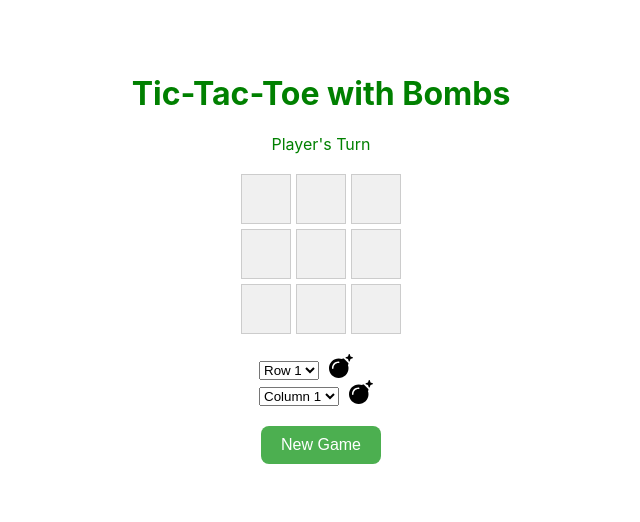
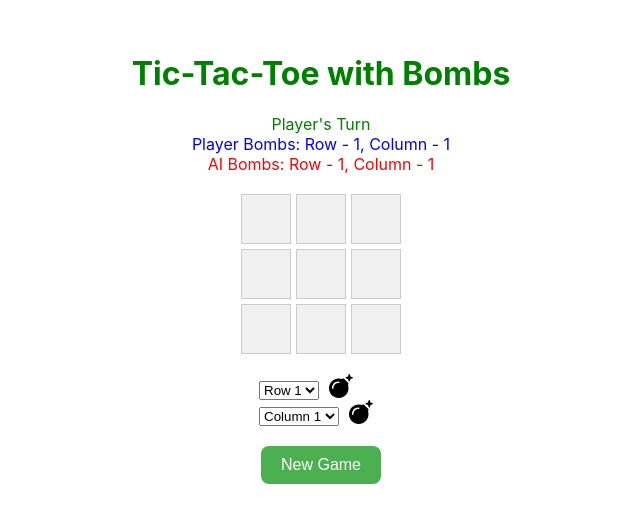
Before and after one commit to EladArmoni/Tic-Tac-Toe, a React (Create React App) app: page / in a window 1280 px wide. Shown: the part 142-664 px from the top of the page, without its empty margins (319-959 px from the left). Built offline with nearby package versions, Linux system fonts and the light colour scheme.

Commit message:
update bombs disabled

```diff
--- a/src/App.js
+++ b/src/App.js
@@ -2,7 +2,7 @@ import React, { useState, useEffect } from 'react';
 import styled, { keyframes } from 'styled-components';
 import { FontAwesomeIcon } from '@fortawesome/react-fontawesome';
 import { faBomb } from '@fortawesome/free-solid-svg-icons';
-import { flash, bounce } from 'react-animations';
+import { flash } from 'react-animations';
 
 // Initialize the Tic-Tac-Toe board and bombs
 const initializeBoard = () => [[0, 0, 0], [0, 0, 0], [0, 0, 0]];
@@ -76,7 +76,6 @@ const bombAnimation = keyframes`${flash}`;
 const BombAnimationDiv = styled.div`
   animation: 1s ${bombAnimation};
 `;
-
 
 const NewGameButton = styled.button`
   font-size: 16px;
@@ -414,6 +413,8 @@ const App = () => {
     <AppContainer>
       <h1 style={{color:"green"}}>Tic-Tac-Toe with Bombs</h1>
       <div style={{color: "green"}}>{message}</div>
+      <div style={{color: "blue"}}>Player Bombs: Row - {playerBombs.row}, Column - {playerBombs.col}</div>
+      <div style={{color: "red"}}>AI Bombs: Row - {aiBombs.row}, Column - {aiBombs.col}</div>
       <BoardContainer>
         <GameBoard>
           {board.map((row, rowIndex) => (
```
